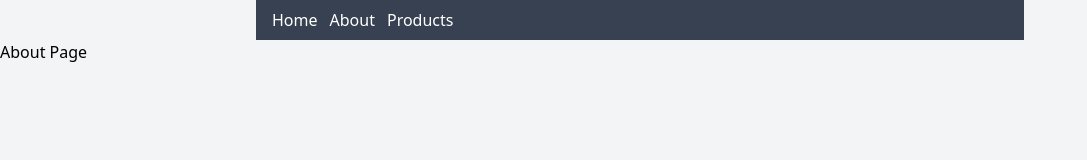
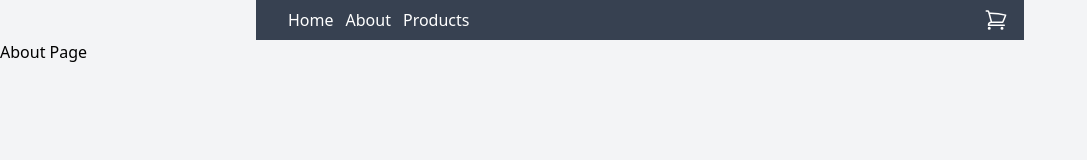
Before and after one commit to pelek1987/my-shop, a Next.js app: page /about in a window 1280 px wide. Shown: the top 160 px of the page, without its empty margins (0-1087 px from the left). Built offline with nearby package versions, Linux system fonts and the light colour scheme.

Commit message:
add cart bar to header

```diff
--- /dev/null
+++ b/components/Cart/CartBar.tsx
@@ -0,0 +1,11 @@
+const CartBar = () => {
+    return (
+        <svg xmlns="http://www.w3.org/2000/svg" fill="none" viewBox="0 0 24 24" strokeWidth="1.5" stroke="currentColor"
+             className="w-6 h-6 text-white">
+            <path strokeLinecap="round" strokeLinejoin="round"
+                  d="M2.25 3h1.386c.51 0 .955.343 1.087.835l.383 1.437M7.5 14.25a3 3 0 00-3 3h15.75m-12.75-3h11.218c1.121-2.3 2.1-4.684 2.924-7.138a60.114 60.114 0 00-16.536-1.84M7.5 14.25L5.106 5.272M6 20.25a.75.75 0 11-1.5 0 .75.75 0 011.5 0zm12.75 0a.75.75 0 11-1.5 0 .75.75 0 011.5 0z"/>
+        </svg>
+    )
+}
+
+export default CartBar;
--- /dev/null
+++ b/components/Cart/index.ts
@@ -0,0 +1 @@
+export {default as CartBar} from './CartBar'
--- a/components/Header/Header.tsx
+++ b/components/Header/Header.tsx
@@ -1,19 +1,26 @@
 import Link from "next/link";
+import {CartBar} from "../Cart";
+import {AppRoutes} from "../../types/app-routes";
 
 const Header = () => (
-  <header className="max-w-screen-md mx-auto w-full">
-    <nav className="flex gap-3 bg-gray-700 text-white px-4 py-2">
-      <Link href="/">
+    <Link href={AppRoutes.CART}>
+        <a>
+            <header className="max-w-screen-md mx-auto w-full flex items-center justify-between bg-gray-700 px-4">
+                <nav className="flex gap-3 text-white px-4 py-2">
+                    <Link href={AppRoutes.HOME}>
                         <a>Home</a>
                     </Link>
-      <Link href="/about">
+                    <Link href={AppRoutes.ABOUT}>
                         <a>About</a>
                     </Link>
-     <Link href="/products">
+                    <Link href={AppRoutes.PRODUCTS}>
                         <a>Products</a>
                     </Link>
                 </nav>
+                <CartBar/>
             </header>
+        </a>
+    </Link>
 );
 
 export default Header;
--- a/components/Product/ProductListItem.tsx
+++ b/components/Product/ProductListItem.tsx
@@ -1,6 +1,7 @@
 import { ProductTitleAndImage } from './Product.types'
 import Link from "next/link";
 import Image from "next/image";
+import {AppRoutes} from "../../types/app-routes";
 
 interface ProductListItemProps {
     data: ProductTitleAndImage
@@ -19,7 +20,7 @@ const ProductListItem = ({ data}: ProductListItemProps) => {
                     objectFit={'contain'}
                 />
             </div>
-            <Link href={`/products/${data.id}`}>
+            <Link href={`${AppRoutes.PRODUCTS}/${data.id}`}>
                 <a>
                     <h2 className="p-4 text-2xl font-bold">{data.title}</h2>
                 </a>
--- a/pages/products/[productId].tsx
+++ b/pages/products/[productId].tsx
@@ -4,6 +4,7 @@ import { serialize } from 'next-mdx-remote/serialize'
 import {StoreApiResponse} from "../../types/api";
 import {InferGetStaticPathsType} from "../../types/infer-get-static-paths";
 import {ProductDetails} from "../../components/Product";
+import {AppRoutes} from "../../types/app-routes";
 
 const ProductDetailsPage = ({ data }: InferGetStaticPropsType<typeof getStaticProps>) => {
 
@@ -13,7 +14,7 @@ const ProductDetailsPage = ({ data }: InferGetStaticPropsType<typeof getStaticPr
 
     return (
         <>
-            <Link href={'/products'}>
+            <Link href={AppRoutes.PRODUCTS}>
                 <a>Go back to products page</a>
             </Link>
             <ProductDetails
--- /dev/null
+++ b/types/app-routes.ts
@@ -0,0 +1,6 @@
+export enum AppRoutes  {
+    'HOME' = '/home',
+    'ABOUT' = '/about',
+    'CART' = '/cart',
+    'PRODUCTS' = '/products'
+}
```
Lines whose indentation alone changed are shown as unchanged.
